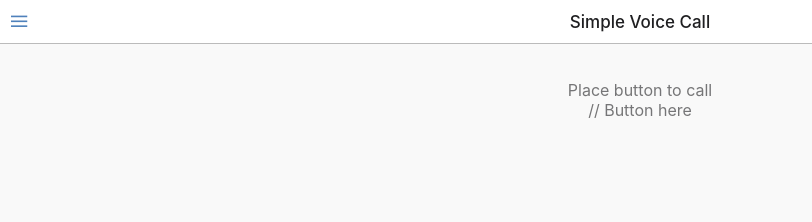
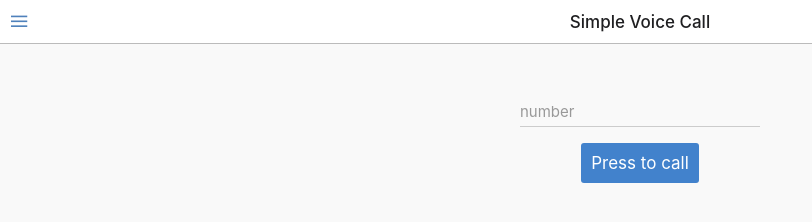
Before and after one commit to PeerasinK/SimpleVoiceCall, a website: page www/index.html in a window 1280 px wide. Shown: the whole page, without its empty margins (0-812 px from the left). Drawn offline with Linux system fonts and the light colour scheme; files whose address does not match are found by name.

Commit message:
add simple call by input text

```diff
--- a/config.xml
+++ b/config.xml
@@ -5,6 +5,7 @@
   <author/>
   <content src="index.html"/>
   <access origin="*"/>
+  <access origin="tel:*" launch-external="yes" />
   <allow-navigation href="*"/>
   <allow-intent href="itms:*"/>
   <allow-intent href="itms-apps:*"/>
--- a/www/index.html
+++ b/www/index.html
@@ -28,6 +28,12 @@
       content
         .load(page)
         .then(menu.close.bind(menu));
+    };
+
+    var phoneCall = function() {
+      var phoneNumber = document.getElementById('testnumber').value;
+      alert('tel:' + phoneNumber);
+      window.open('tel:' + phoneNumber, '_system');
     };
 
   </script>
@@ -65,8 +71,12 @@
         </div>
       </ons-toolbar>
       <p style="text-align: center; opacity: 0.6; padding-top: 20px;">
-        Place button to call <br>
-        // Button here
+        <p style="text-align: center">
+          <ons-input id="testnumber" type="number" modifier="underbar" placeholder="number" float></ons-input>
+        </p>
+        <p style="text-align: center">
+          <ons-button onclick="phoneCall()">Press to call</ons-button>
+        </p>
       </p>
 
     </ons-page>
```
